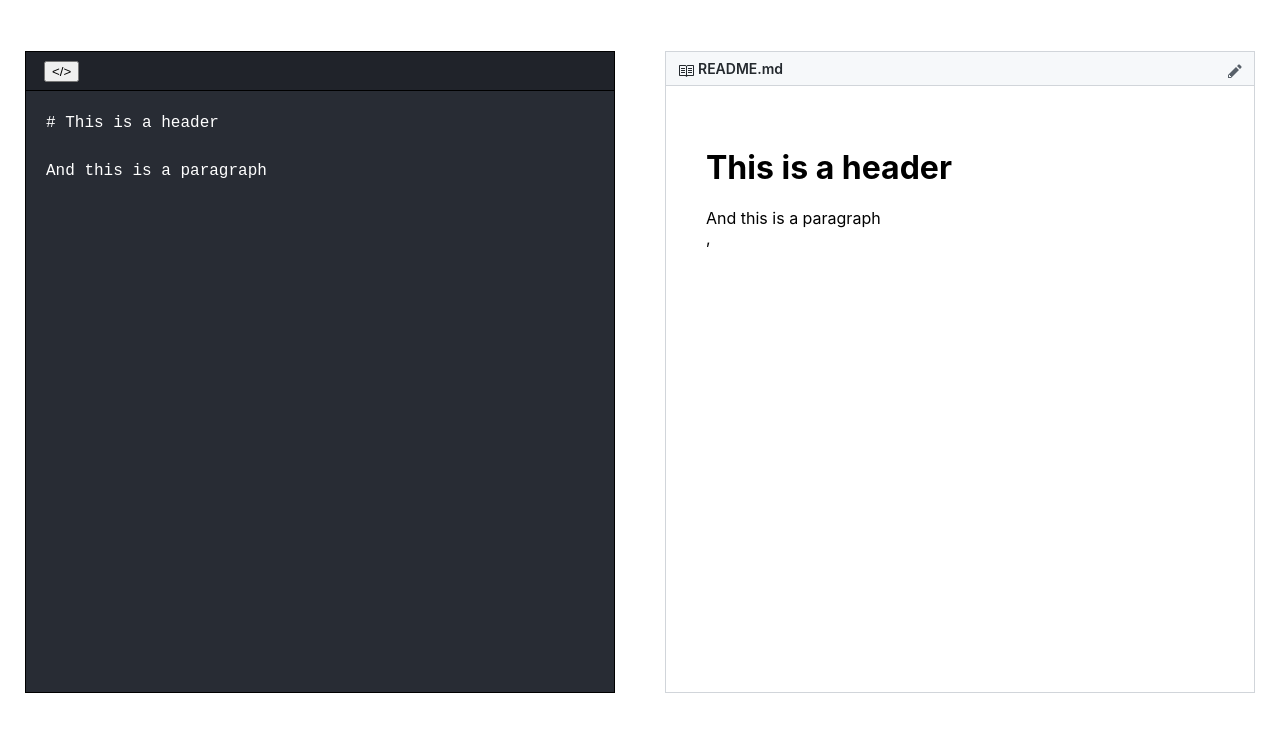
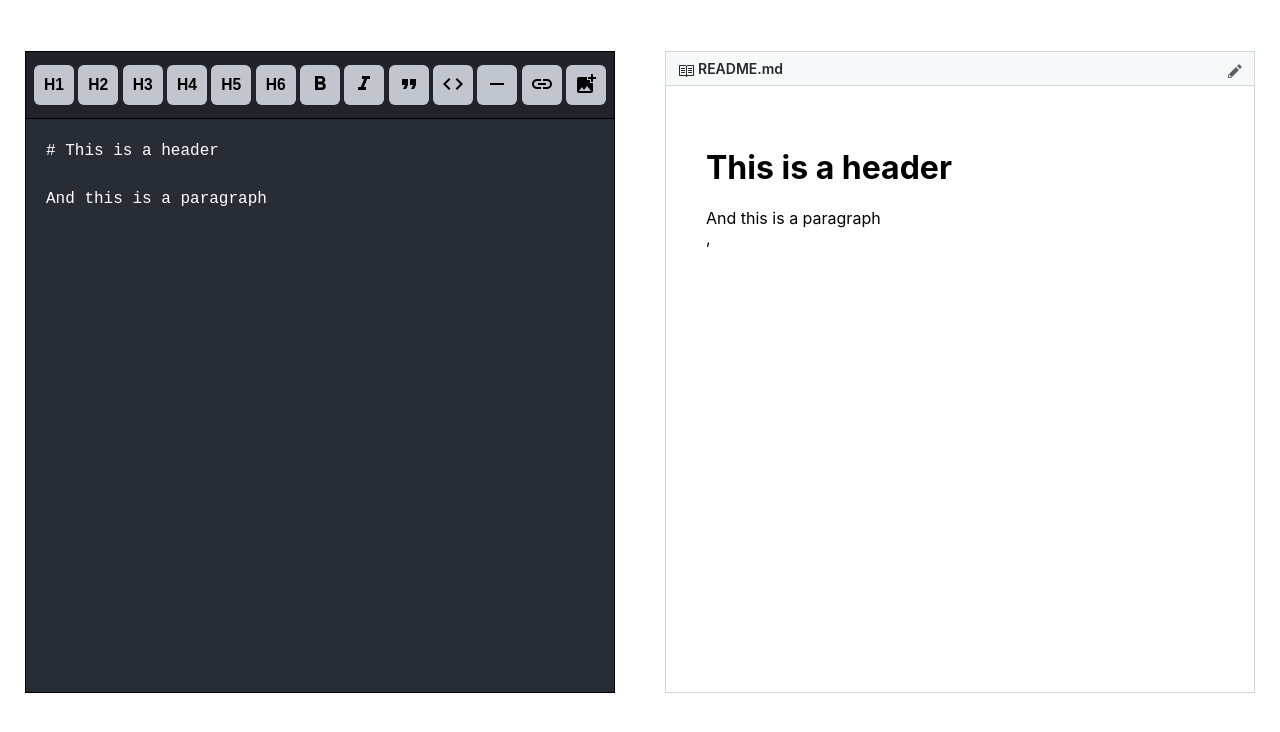
Before and after one commit to LucasLombardo/readme-previewer, a React (Create React App) app: page / in a window 1280 px wide. Shown: the top 732 px of the page. Built offline with nearby package versions, Linux system fonts and the light colour scheme.

Commit message:
adds controls to editor

```diff
--- a/src/Editor.js
+++ b/src/Editor.js
@@ -1,5 +1,6 @@
 import React, { Component } from 'react';
 import PropTypes from 'prop-types';
+import { Icon } from 'Elements';
 import './Editor.scss';
 
 export default class Editor extends Component {
@@ -36,8 +37,48 @@ export default class Editor extends Component {
       <div className="Editor">
         <div className="edit-box">
           <div className="controls">
-            <button type="button" onClick={this.formatCode}>
-              &lt;/&gt;
+            <button type="button" className="edit-btn">
+              <h3>H1</h3>
+            </button>
+            <button type="button" className="edit-btn">
+              <h3>H2</h3>
+            </button>
+            <button type="button" className="edit-btn">
+              <h3>H3</h3>
+            </button>
+            <button type="button" className="edit-btn">
+              <h3>H4</h3>
+            </button>
+            <button type="button" className="edit-btn">
+              <h3>H5</h3>
+            </button>
+            <button type="button" className="edit-btn">
+              <h3>H6</h3>
+            </button>
+            <button type="button" className="edit-btn">
+              <Icon name="bold" />
+            </button>
+            <button type="button" className="edit-btn">
+              <Icon name="italic" />
+            </button>
+            <button type="button" className="edit-btn">
+              <Icon name="quotes" />
+            </button>
+            <button
+              type="button"
+              className="edit-btn"
+              onClick={this.formatCode}
+            >
+              <Icon name="code" />
+            </button>
+            <button type="button" className="edit-btn">
+              <Icon name="hr" />
+            </button>
+            <button type="button" className="edit-btn">
+              <Icon name="link" />
+            </button>
+            <button type="button" className="edit-btn">
+              <Icon name="image" />
             </button>
           </div>
           <textarea
--- a/src/Editor.scss
+++ b/src/Editor.scss
@@ -12,10 +12,23 @@
     display: flex;
     flex-direction: column;
     .controls {
-      padding: 8px 8px 8px 18px;
+      padding: 8px;
       background-color: #20232a;
       border-bottom: 1px solid #000;
-      flex: 0;
+      flex: 0 0 50px;
+      display: flex;
+      justify-content: space-between;
+      align-items: center;
+      .edit-btn {
+        width: 40px;
+        height: 40px;
+        background-color: lighten(#282c34, 60%);
+        border-radius: 6px;
+        border: 0;
+        h3 {
+          margin: 0;
+        }
+      }
     }
     .markdown-input {
       box-sizing: border-box;
```
